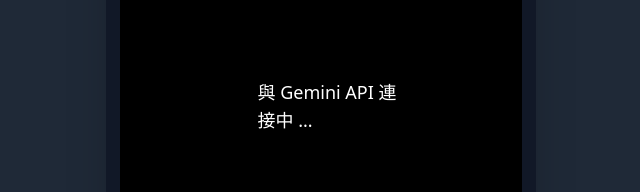
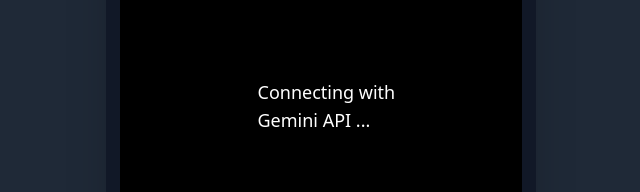
Before and after one commit to Ariellien25/hackyou, a React (Create React App) app: page / in a window 1280 px wide. Shown: the part 338-530 px from the top of the page, without its empty margins (319-959 px from the left). Built offline with nearby package versions, Linux system fonts and the light colour scheme; no server answers.

Commit message:
fix: update connection message to English and change speech synthesis language to English

```diff
--- a/src/App.tsx
+++ b/src/App.tsx
@@ -17,7 +17,7 @@ export default function App() {
 
   const [sessionId, setSessionId] = useState("");
   const [streaming, setStreaming] = useState(false);
-  const [message, setMessage] = useState("與 Gemini API 連接中 ...");
+  const [message, setMessage] = useState("Connecting with Gemini API ...");
   const [photo, setPhoto] = useState<string | null>(null);
   const [facingMode, setFacingMode] = useState<"user" | "environment">("user");
   const [showGrid, setShowGrid] = useState(true);
@@ -40,7 +40,7 @@ export default function App() {
       osc.stop(ctx.currentTime + 0.02);
       window.speechSynthesis.cancel();
       const u = new SpeechSynthesisUtterance("。");
-      u.lang = "zh-TW";
+      u.lang = "en";
       u.volume = 0;
       window.speechSynthesis.speak(u);
       setAudioReady(true);
```
